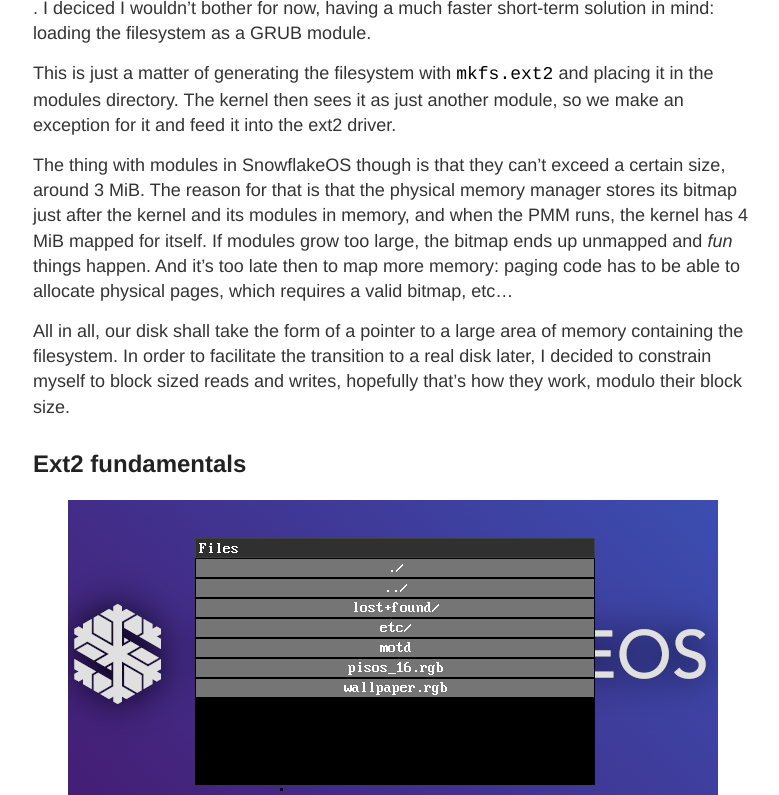
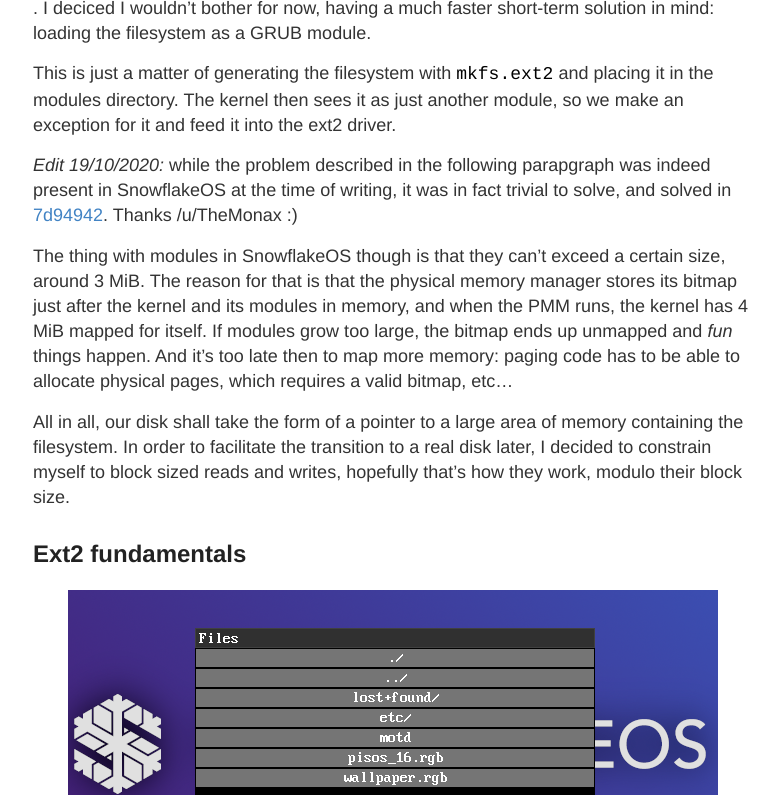
Before and after one commit to 29jm/29jm.github.io, a Jekyll site: the page built from _posts/2020-10-17-filesystems-for-dummies.markdown, in a window 1280 px wide and 900 px high, scrolled down 1102 px, cut to the strip 105-900 px from the top of the window. Shown: the whole strip, without its empty margins (247-1026 px from the left). Built offline with Jekyll 4.4.1, drawn with Linux system fonts in a browser that asks for light colours.

Commit message:
edit for grub modules

```diff
--- a/_posts/2020-10-17-filesystems-for-dummies.markdown
+++ b/_posts/2020-10-17-filesystems-for-dummies.markdown
@@ -15,6 +15,8 @@
 The fact is, we don't have a disk driver of any kind. Those don't look fun to me right now, the easiest thing to write would be an ATA PIO driver, which is an old an decrepit standard{% anecdote 1|I'll end up loving it at some point <3 %}. I deciced I wouldn't bother for now, having a much faster short-term solution in mind: loading the filesystem as a GRUB module.
 
 This is just a matter of generating the filesystem with `mkfs.ext2` and placing it in the modules directory. The kernel then sees it as just another module, so we make an exception for it and feed it into the ext2 driver.
+
+*Edit 19/10/2020:* while the problem described in the following parapgraph was indeed present in SnowflakeOS at the time of writing, it was in fact trivial to solve, and solved in [7d94942][modules]. Thanks /u/TheMonax :)
 
 The thing with modules in SnowflakeOS though is that they can't exceed a certain size, around 3 MiB. The reason for that is that the physical memory manager stores its bitmap just after the kernel and its modules in memory, and when the PMM runs, the kernel has 4 MiB mapped for itself. If modules grow too large, the bitmap ends up unmapped and *fun* things happen. And it's too late then to map more memory: paging code has to be able to allocate physical pages, which requires a valid bitmap, etc...
 
```
Also changed, not shown: other parts of _posts/2020-10-17-filesystems-for-dummies.markdown (+1 -0 lines).
